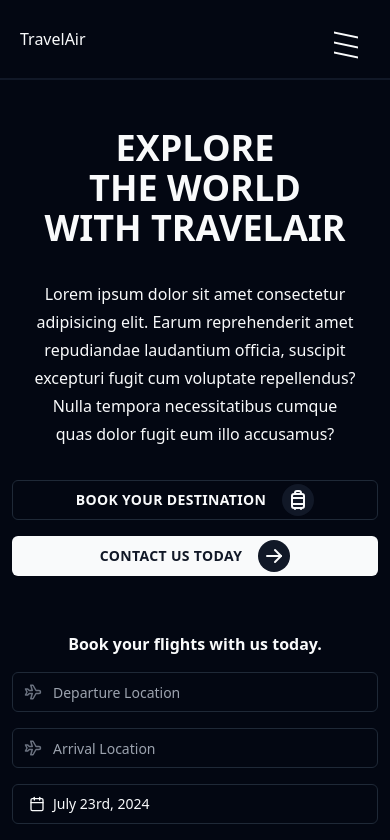
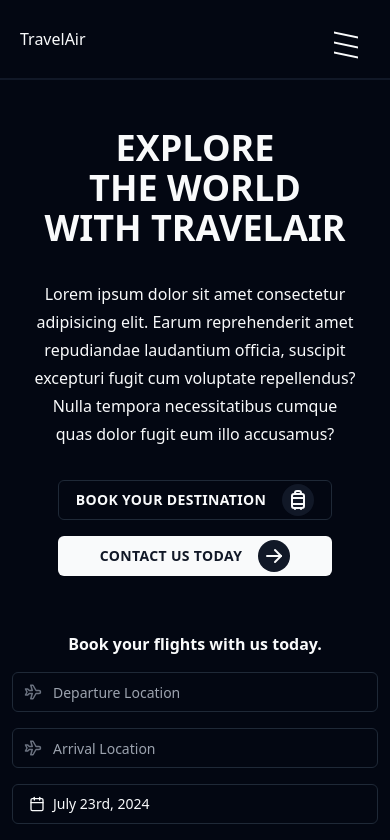
Before and after one commit to cmotanya/skytravel, a Next.js app: page / in a window 390 px wide. Shown: the top 840 px of the page. Built offline with nearby package versions, Linux system fonts and the light colour scheme.

Commit message:
reduced width to w-3/4

```diff
--- a/app/components/book-flight-form.tsx
+++ b/app/components/book-flight-form.tsx
@@ -49,7 +49,7 @@ const BookFlightForm = () => {
 
     return (
         <>
-            <Toaster position="bottom-center" />
+            <Toaster position="top-center" />
             <Form {...form}>
                 <form
                     onSubmit={form.handleSubmit(onSubmit)}
--- a/app/globals.css
+++ b/app/globals.css
@@ -61,7 +61,7 @@
 
 @layer base {
     * {
-        @apply scroll-smooth border-border scroll-pt-24;
+        @apply !scroll-smooth border-border scroll-pt-24;
     }
     body {
         @apply dark bg-background text-foreground;
--- a/app/page.tsx
+++ b/app/page.tsx
@@ -28,7 +28,7 @@ export default function Home() {
                         <div className="flex flex-col gap-4 md:flex-row pb-6">
                             <Button
                                 asChild
-                                className="mx-auto flex w-full items-center gap-4 font-bold uppercase tracking-wide md:w-auto"
+                                className="mx-auto flex w-3/4 items-center gap-4 font-bold uppercase tracking-wide md:w-auto"
                                 variant={"outline"}
                             >
                                 <Link href="#form">
@@ -38,7 +38,7 @@ export default function Home() {
                                     </span>
                                 </Link>
                             </Button>
-                            <Button className="mx-auto flex w-full items-center gap-4 font-bold uppercase tracking-wide md:w-auto">
+                            <Button className="mx-auto flex w-3/4 items-center gap-4 font-bold uppercase tracking-wide md:w-auto">
                                 Contact Us Today{" "}
                                 <span className="flex h-8 w-8 items-center justify-center rounded-full bg-primary-foreground text-foreground">
                                     <IconArrowRight />
@@ -81,7 +81,7 @@ export default function Home() {
                         ))}
                     </div>
 
-                    <Button className="w-full font-bold uppercase md:w-auto">
+                    <Button className="w-3/4 font-bold uppercase md:w-auto">
                         Explore All Destinations
                     </Button>
                 </div>
```
